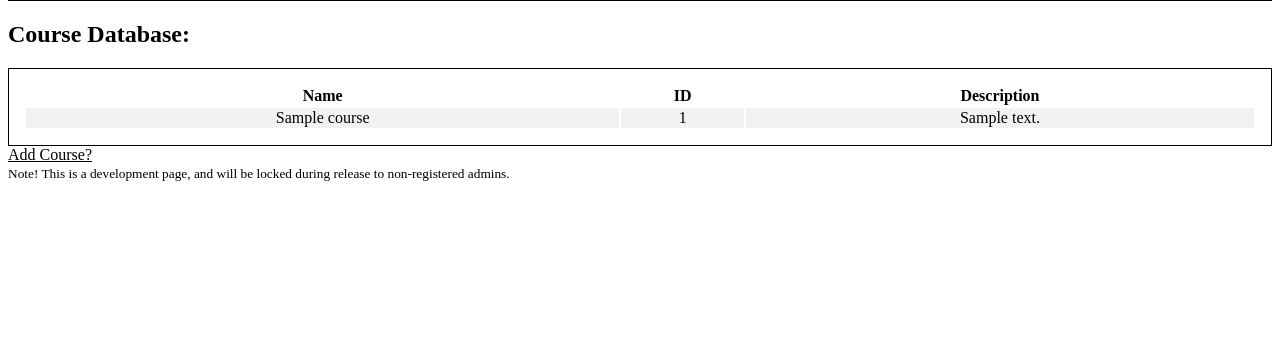
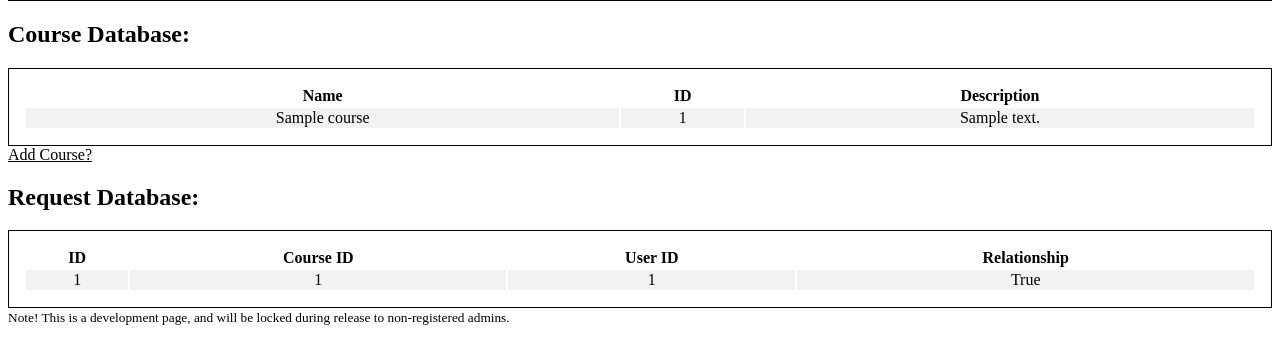
Before and after one commit to VerseGroup/PeerTutor-backend, a Flask app: template PeerTutor/templates/admin.html in a window 1280 px wide. Shown: the part 204-568 px from the top of the page. Run offline with Flask 2, Linux system fonts and the light colour scheme; tables that the repository leaves empty hold one stand-in row (values such as "Sample post"); the template is opened without the code that fills it: values that come from a table or form of the project are taken from there, most other values are stand-ins (such as "Sample title", 1, 10 or a date in 2020).

Commit message:
API Course Requests finally working!

```diff
--- a/PeerTutor/admin/routes.py
+++ b/PeerTutor/admin/routes.py
@@ -2,7 +2,7 @@ from flask import (render_template, url_for, flash,
                    redirect, request, abort, Blueprint)
 from flask_login import current_user, login_required
 from PeerTutor import db
-from PeerTutor.models import User, Course
+from PeerTutor.models import User, Course, CourseRequest
 from PeerTutor.admin.forms import AddCourseForm
 from PeerTutor.admin.utils import extract
 
@@ -12,7 +12,8 @@ admin = Blueprint('admin', __name__)
 def adminPage():
     users = User.query.order_by(User.date_joined.desc()).all()
     courses = Course.query.order_by(Course.id.desc()).all()
-    return render_template('/admin.html', users=users, courses=courses,  extract=extract)
+    requests = CourseRequest.query.order_by(CourseRequest.id.desc()).all()
+    return render_template('/admin.html', users=users, courses=courses, requests=requests, extract=extract)
 
 @admin.route('/admin/add', methods=['GET', 'POST'])
 def addCourse():
--- a/PeerTutor/api_resources/resources.py
+++ b/PeerTutor/api_resources/resources.py
@@ -78,7 +78,7 @@ class RequestCourse(Resource):
         user = User.query.get(user_id)
         course = Course.query.get(course_id)
 
-        request = CourseRequest(user=user, course=course, relationship=relationship)
+        request = CourseRequest(user=user, course_id=course.id, relationship=relationship)
         db.session.add(request)
 
         try:
--- a/PeerTutor/models.py
+++ b/PeerTutor/models.py
@@ -75,7 +75,7 @@ class Course(db.Model):
 class CourseRequest(db.Model):
     __tablename__ = 'courseRequest'
     id = db.Column(db.Integer, primary_key=True)
-    tutor_id = db.Column(db.Integer, db.ForeignKey('user.id'), nullable=False)
+    user_id = db.Column(db.Integer, db.ForeignKey('user.id'), nullable=False)
     course_id = db.Column(db.Integer, nullable=False)
     relationship = db.Column('relationship', db.Boolean, nullable=False)
 
--- a/PeerTutor/templates/admin.html
+++ b/PeerTutor/templates/admin.html
@@ -40,7 +40,26 @@
         {% endfor %}
     </table>
     <a class="development-link" href="{{ url_for('admin.addCourse')}}"> Add Course? </a>
+
     <br>
+
+    <h2> Request Database: </h2>
+    <table class="admin-table">
+        <tr>
+            <th> ID </th>
+            <th> Course ID </th>
+            <th> User ID </th>
+            <th> Relationship </th>
+        </tr>
+        {% for request in requests %}
+            <tr>
+                <td> {{ request.id }} </td>
+                <td> {{ request.user_id }} </td>
+                <td> {{ request.course_id }} </td>
+                <td> {{ request.relationship}} </td>
+            </tr>
+        {% endfor %}
+    </table>
     <small>
         Note! This is a development page, and will be locked during release to non-registered admins.
     </small>
```
Also changed, not shown: PeerTutor/PeerTutor.db, restartDatabase.py (renamed from development-files/restartDatabase.py).
